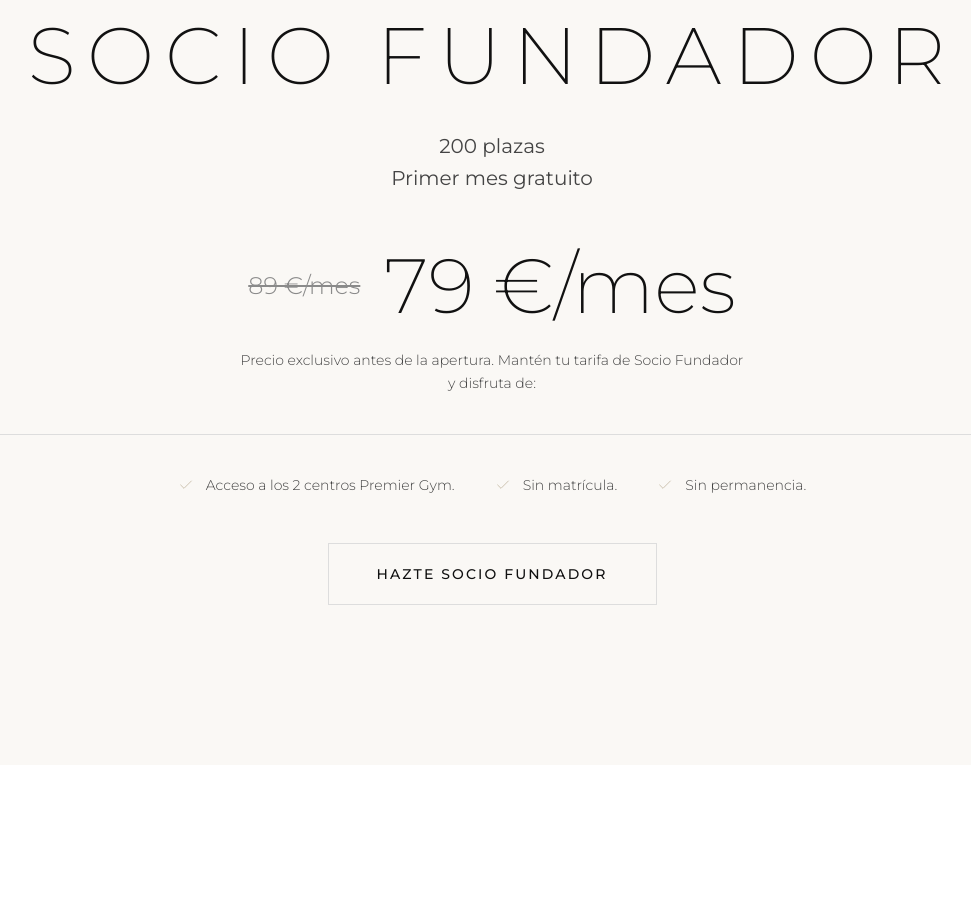
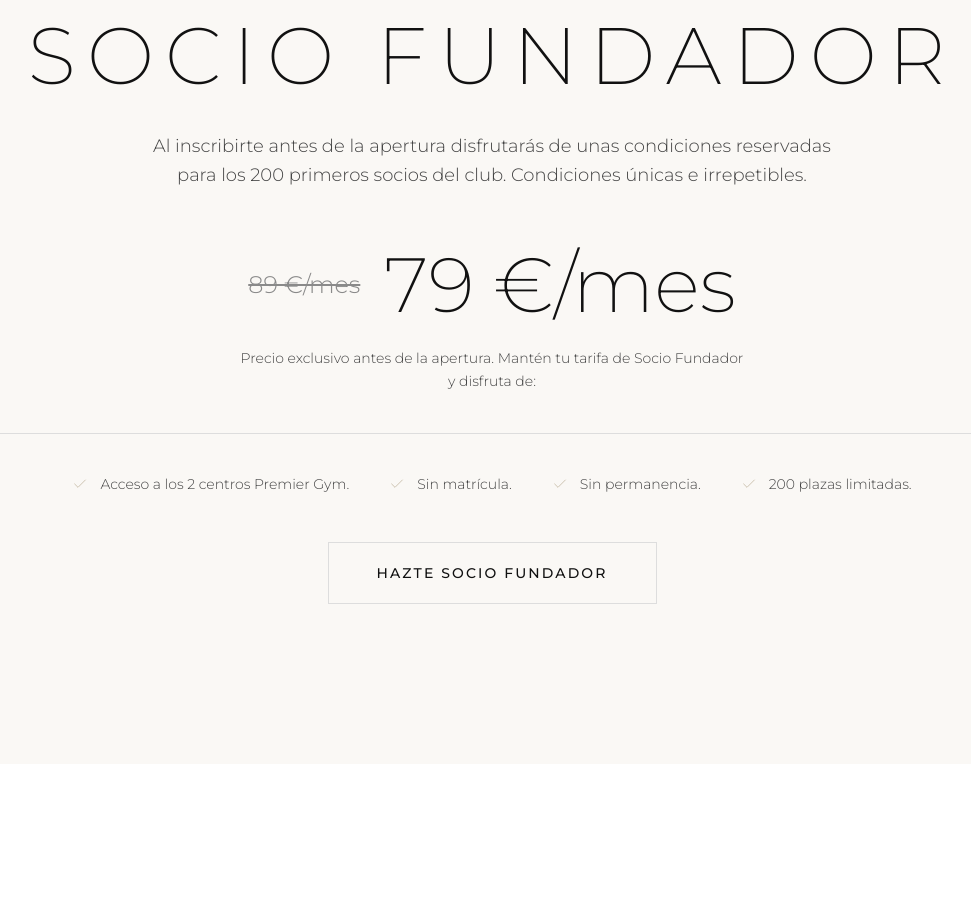
Before and after one commit to gonzalokite-dev/premier, a Next.js app: page /clubes/avenidas in a window 1280 px wide. Shown: the part 820-1743 px from the top of the page, without its empty margins (148-1119 px from the left). Built offline with nearby package versions, Linux system fonts and the light colour scheme.

Commit message:
Revert "Simplify Socio Fundador copy to two short highlight lines: 200 plazas / primer mes gratuito"
This reverts commit 0dd63da4d7333aefd81dac2b90715bf2bdf19574.

```diff
--- a/components/sections/FounderOffer.tsx
+++ b/components/sections/FounderOffer.tsx
@@ -23,13 +23,9 @@ export default function FounderOffer({
           <Heading as="h2" size="display" className="mt-4">
             {offer.heading}
           </Heading>
-          <div className="mt-8 flex flex-col items-center gap-1">
-            {offer.highlights.map((highlight) => (
-              <p key={highlight} className="text-lg font-normal text-gray-700 sm:text-xl">
-                {highlight}
-              </p>
-            ))}
-          </div>
+          <p className="mx-auto mt-8 max-w-[60ch] text-base font-light leading-relaxed text-gray-700 sm:text-lg">
+            {offer.explanation}
+          </p>
         </FadeIn>
 
         <FadeIn delay={0.1} className="mt-14 flex items-center justify-center gap-6">
--- a/content/clubs.ts
+++ b/content/clubs.ts
@@ -3,7 +3,7 @@ export type ClubSlug = "sescorxador" | "avenidas";
 export type ClubFounderOffer = {
   eyebrow: string;
   heading: string;
-  highlights: string[];
+  explanation: string;
   priceOriginal: string;
   priceFounder: string;
   priceNote: string;
@@ -126,7 +126,8 @@ export const CLUBS: Record<ClubSlug, Club> = {
       founder: {
         eyebrow: "Condiciones exclusivas pre-apertura",
         heading: "Socio Fundador",
-        highlights: ["200 plazas", "Primer mes gratuito"],
+        explanation:
+          "Al inscribirte antes de la apertura disfrutarás de unas condiciones reservadas para los 200 primeros socios del club. Condiciones únicas e irrepetibles.",
         priceOriginal: "89 €/mes",
         priceFounder: "79 €/mes",
         priceNote:
@@ -135,6 +136,7 @@ export const CLUBS: Record<ClubSlug, Club> = {
           "Acceso a los 2 centros Premier Gym.",
           "Sin matrícula.",
           "Sin permanencia.",
+          "200 plazas limitadas.",
         ],
         ctaLabel: "Hazte Socio Fundador",
       },
```
